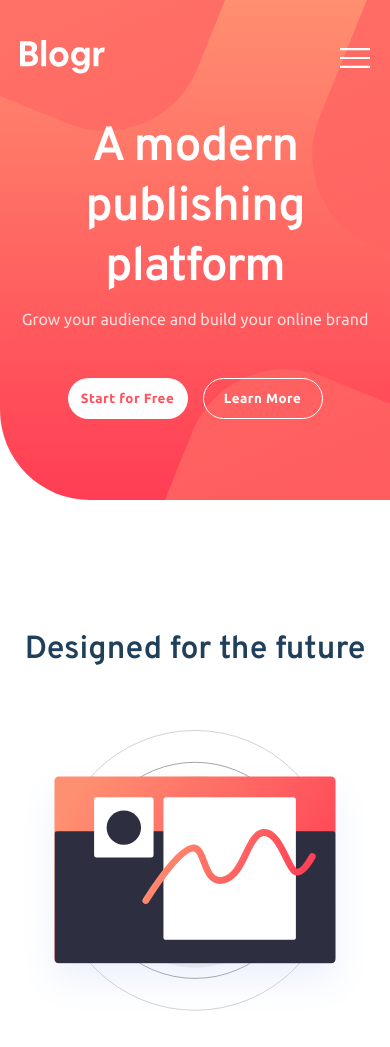
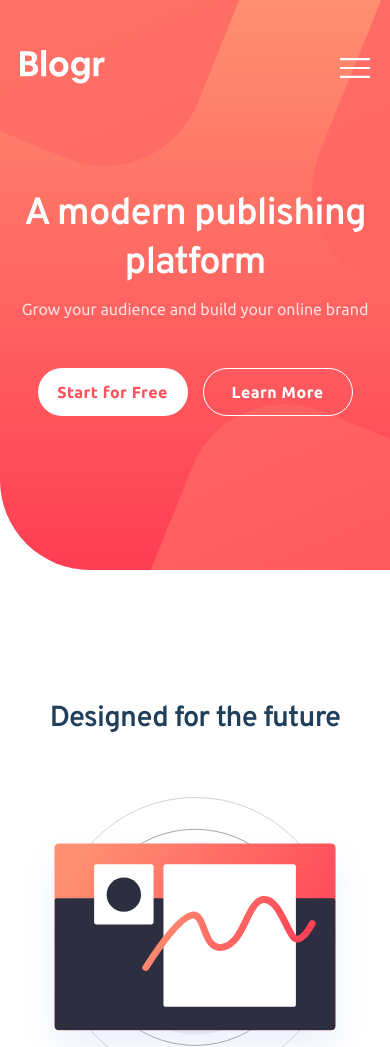
Before and after one commit to rafael-vas/blogr-landing-page, a plain HTML site: page index.html in a window 390 px wide. Shown: the top 1047 px of the page. Drawn offline with Linux system fonts and the light colour scheme.

Commit message:
Update Responsive Layout for Mobile

```diff
--- a/assets/css/responsive.css
+++ b/assets/css/responsive.css
@@ -166,6 +166,15 @@
 
 @media screen and (max-width: 768px) {
 
+    .header {
+        height: 570px;
+    }
+
+    .header-container {
+        padding-top: 50px;
+        padding-bottom: 50px;
+    }
+
     .header-container .menu-hamburger {
         display: block;
         position: absolute;
@@ -249,6 +258,40 @@
             var(--gradient-very-light-red), var(--gradient-light-red)
         );
     }
+
+    .header-container .hero header .title {
+        font-size: 38px;
+    }
+
+    .header-container .hero .btns {
+        width: 100%;
+        display: flex;
+        justify-content: center;
+    }
+
+    .header-container .hero .btns .btn {
+        font-size: 16px;
+        padding: 14px 0;
+        width: 150px;
+    }
+
+    .main #introduction header .title {
+        letter-spacing: -0.8px;
+    }
+
+    .main #introduction .info article .subtitle,
+    .main #final .content article .subtitle {
+        font-size: 30px;
+    }
+
+    .main #introduction .info,
+    .main #final .content {
+        padding: 0 15px;
+    }
+
+    .main #infrastructure header .title {
+        font-size: 40px;
+    }
 }
 
 @media screen and (max-width: 430px) {
@@ -302,4 +345,14 @@
     .header-container .topbar .btns .btn.signup {
         font-size: 15px;
     }
+
+    .main #introduction header .title {
+        font-size: 29px;
+    }
 }
+
+@media screen and (max-width: 350px) {
+    .main #infrastructure header {
+        margin-top: 150px;
+    }
+}
```
